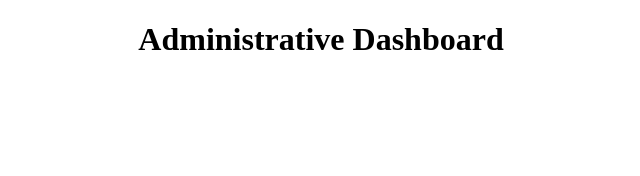
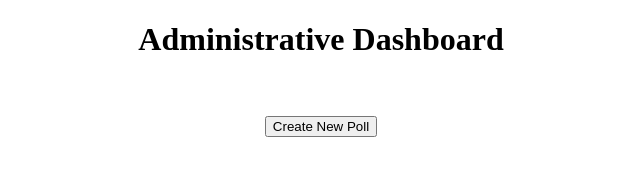
Before and after one commit to MGLeyda/Lab-3, a Gatsby site: page /Dashboard in a window 1280 px wide. Shown: the whole page, without its empty margins (319-959 px from the left). Built offline with nearby package versions, Linux system fonts and the light colour scheme; Gatsby itself is replaced by a stand-in of ours.

Commit message:
navigate to new poll

```diff
--- a/src/pages/Dashboard.js
+++ b/src/pages/Dashboard.js
@@ -3,10 +3,15 @@ import { navigate } from 'gatsby';
 
 function Dashboard(props){
 
+    const handleNewPoll = () =>{
+        navigate('/pollForm/')
+    }
     return (
         <center>
         <div>
             <h1>Administrative Dashboard</h1>
+            <br /><br />
+            <button type="newPoll" onClick={handleNewPoll} >Create New Poll</button>
         </div>
         </center>
       );
```
